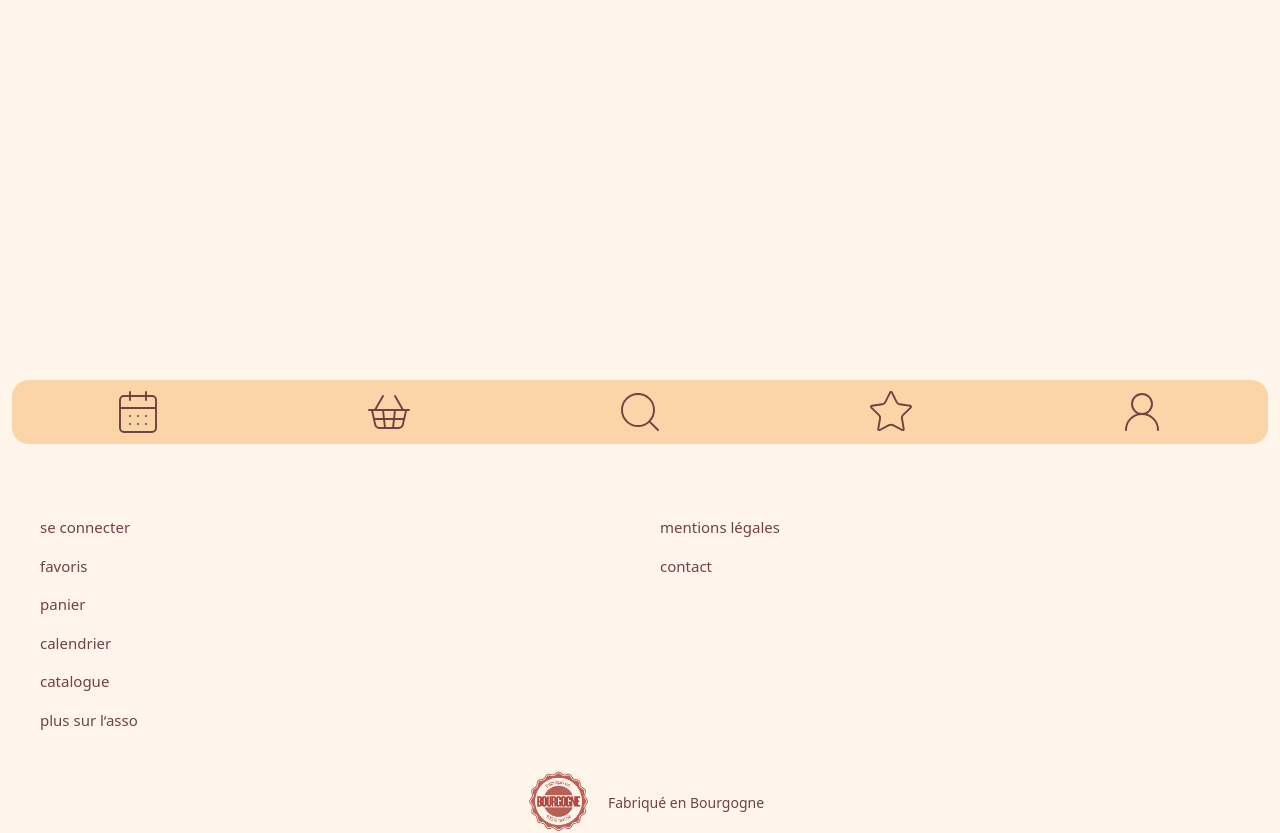
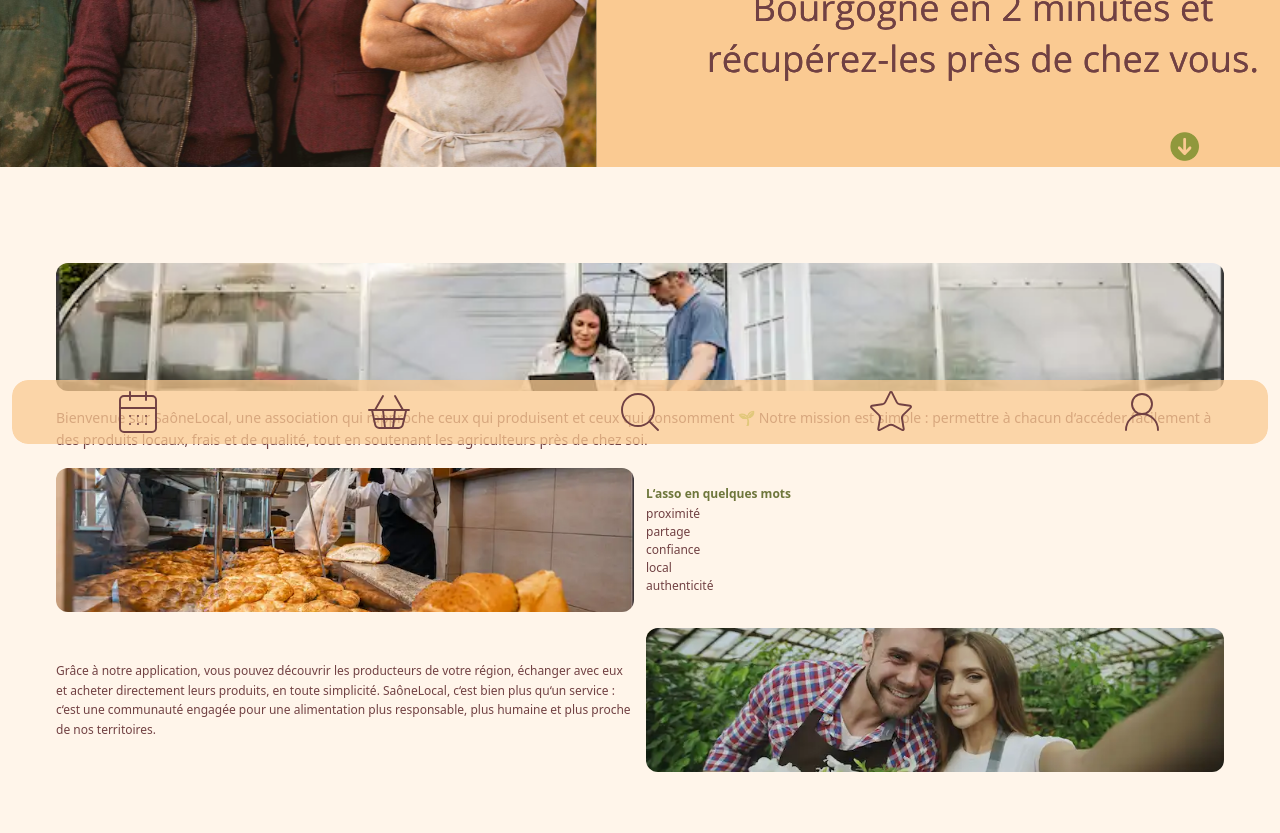
Before and after one commit to LamourMathys/Saone-local, a Next.js app in the folder client/: page /association in a window 1280 px wide. Shown: the part 340-1173 px from the top of the page. Built offline with nearby package versions, Linux system fonts and the light colour scheme.

Commit message:
feat(front): add "plus sur l'association" page contents

```diff
--- a/client/src/app/association/page.tsx
+++ b/client/src/app/association/page.tsx
@@ -1,3 +1,68 @@
+import Banniere from "../../components/banniere-component/banniere";
+import Image from "next/image";
+
 export default function Association() {
-  return <main className="w-full"></main>;
+  return <main className="w-full">
+    <Banniere />
+    <div className="flex flex-col gap-4 text-sm text-[#714143] font-baloo mt-4 px-14 py-20">
+      <div className="relative w-full h-32 rounded-xl overflow-hidden">
+        <Image
+          src="/plus-sur-l'asso-banniere.webp"
+          alt="banniere plus sur l'association"
+          fill
+          className="object-cover"
+        />
+      </div>
+
+      <p className="leading-relaxed">
+        Bienvenue sur SaôneLocal, une association qui rapproche ceux qui
+        produisent et ceux qui consomment 🌱 Notre mission est simple :
+        permettre à chacun d&lsquo;accéder facilement à des produits locaux,
+        frais et de qualité, tout en soutenant les agriculteurs près de chez
+        soi.
+      </p>
+
+      <div className="grid grid-cols-2 gap-3 items-center">
+        <div className="relative w-full h-36 rounded-xl overflow-hidden">
+          <Image
+            src="/plus-sur-l'asso-boulangerie.webp"
+            alt="banniere plus sur l'asso boulangerie"
+            fill
+            className="object-cover"
+          />
+        </div>
+        <div className="flex flex-col gap-1">
+          <h4 className="font-bold text-xs text-[#6E763B]">
+            L&lsquo;asso en quelques mots
+          </h4>
+          <ul className="text-xs space-y-0.5 font-medium text-[#714143]">
+            <li>proximité</li>
+            <li>partage</li>
+            <li>confiance</li>
+            <li>local</li>
+            <li>authenticité</li>
+          </ul>
+        </div>
+      </div>
+
+      <div className="grid grid-cols-2 gap-3 items-center">
+        <p className="text-xs leading-relaxed">
+          Grâce à notre application, vous pouvez découvrir les producteurs
+          de votre région, échanger avec eux et acheter directement leurs
+          produits, en toute simplicité. SaôneLocal, c&lsquo;est bien plus
+          qu&lsquo;un service : c&lsquo;est une communauté engagée pour une
+          alimentation plus responsable, plus humaine et plus proche de nos
+          territoires.
+        </p>
+        <div className="relative w-full h-36 rounded-xl overflow-hidden">
+          <Image
+            src="/plus-sur-l'asso-selfie.webp"
+            alt="banniere plus sur l'asso selfie"
+            fill
+            className="object-cover"
+          />
+        </div>
+      </div>
+    </div>
+  </main>;
 }
```
